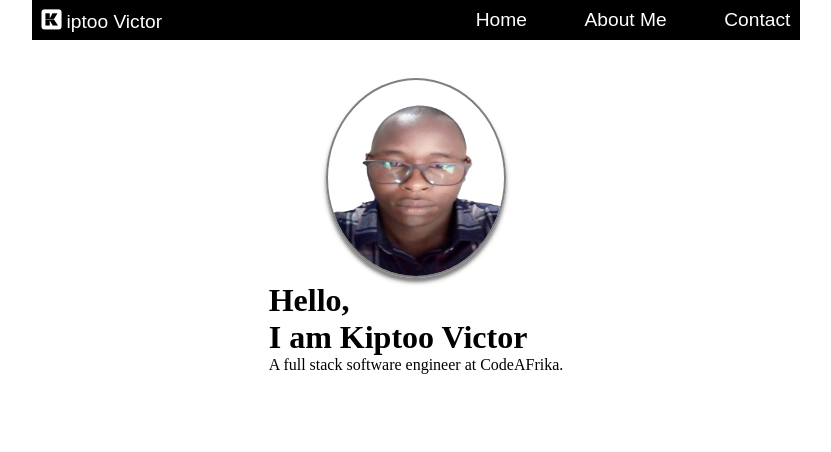
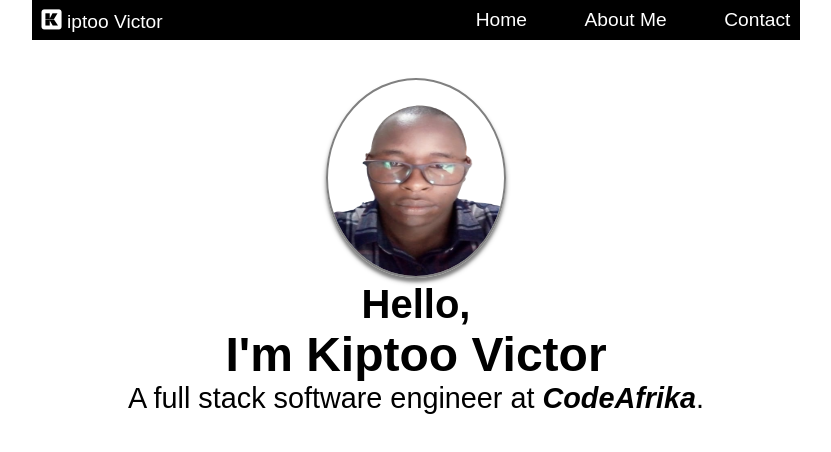
Before and after one commit to Kiptoo462/Portfolio-Landing-Page, a plain HTML site: page index.html in a window 1280 px wide. Shown: the whole page, without its empty margins (224-1055 px from the left). Drawn offline with Linux system fonts and the light colour scheme.

Commit message:
styled the hero section

```diff
--- a/css/styles.css
+++ b/css/styles.css
@@ -3,6 +3,9 @@
   padding: 0;
   box-sizing: border-box;
 
+}
+body{
+  font-family: Arial, Helvetica, sans-serif;
 }
 a{
   font-weight: 400;
@@ -44,7 +47,6 @@ a{
 }
 .navbar ul li a{
   font-weight: 400;
-  font-family: Arial, Helvetica, sans-serif;
   text-decoration: none;
 }
 
@@ -55,6 +57,7 @@ a{
 /* styled hero section */
 
 .hero{
+  text-align: center;
   display: flex;
   flex-direction: column;
   align-items: center;
@@ -70,7 +73,17 @@ a{
   box-shadow: 0 4px 3px rgba(0,0,0,.3), 0 4px 5px rgba(0,0,0,.3);
 }
 
-.hero h1{
 
 
+.hero h1{
+  font-size: 3em;
+
 }
+
+.hero h1:first-child{
+  font-size: 2.5em;
+}
+
+.hero p{
+  font-size: 1.8em;
+}
--- a/index.html
+++ b/index.html
@@ -28,8 +28,8 @@
       </div>
       <div class="hero-text">
         <h1>Hello,</h1>
-        <h1>I am Kiptoo Victor</h1>
-        <p>A full stack software engineer at CodeAFrika.</p>
+        <h1>I'm <strong>Kiptoo Victor</strong></h1>
+        <p>A full stack software engineer at <strong><em>CodeAfrika</em></strong>.</p>
       </div>
 
     </div>
```
